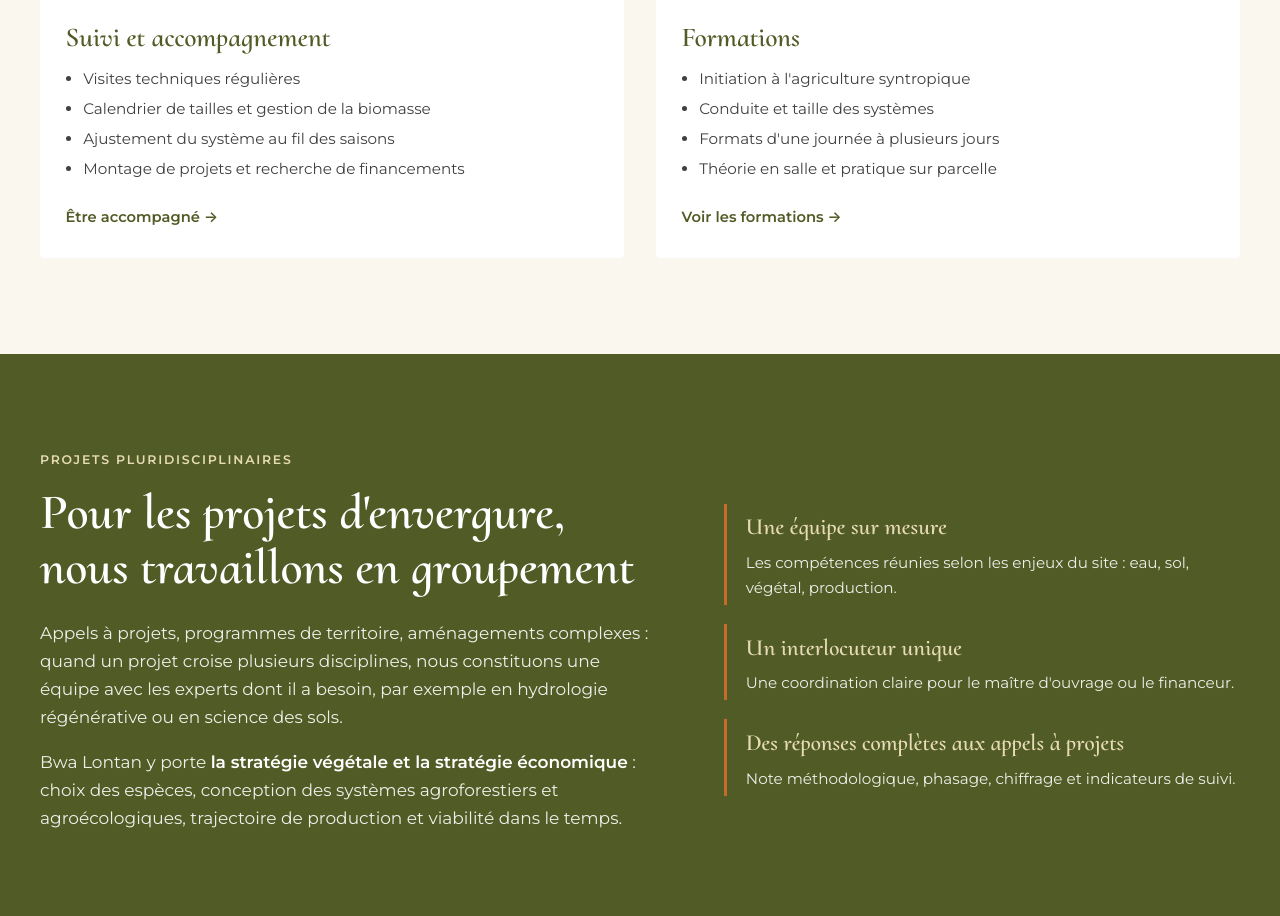
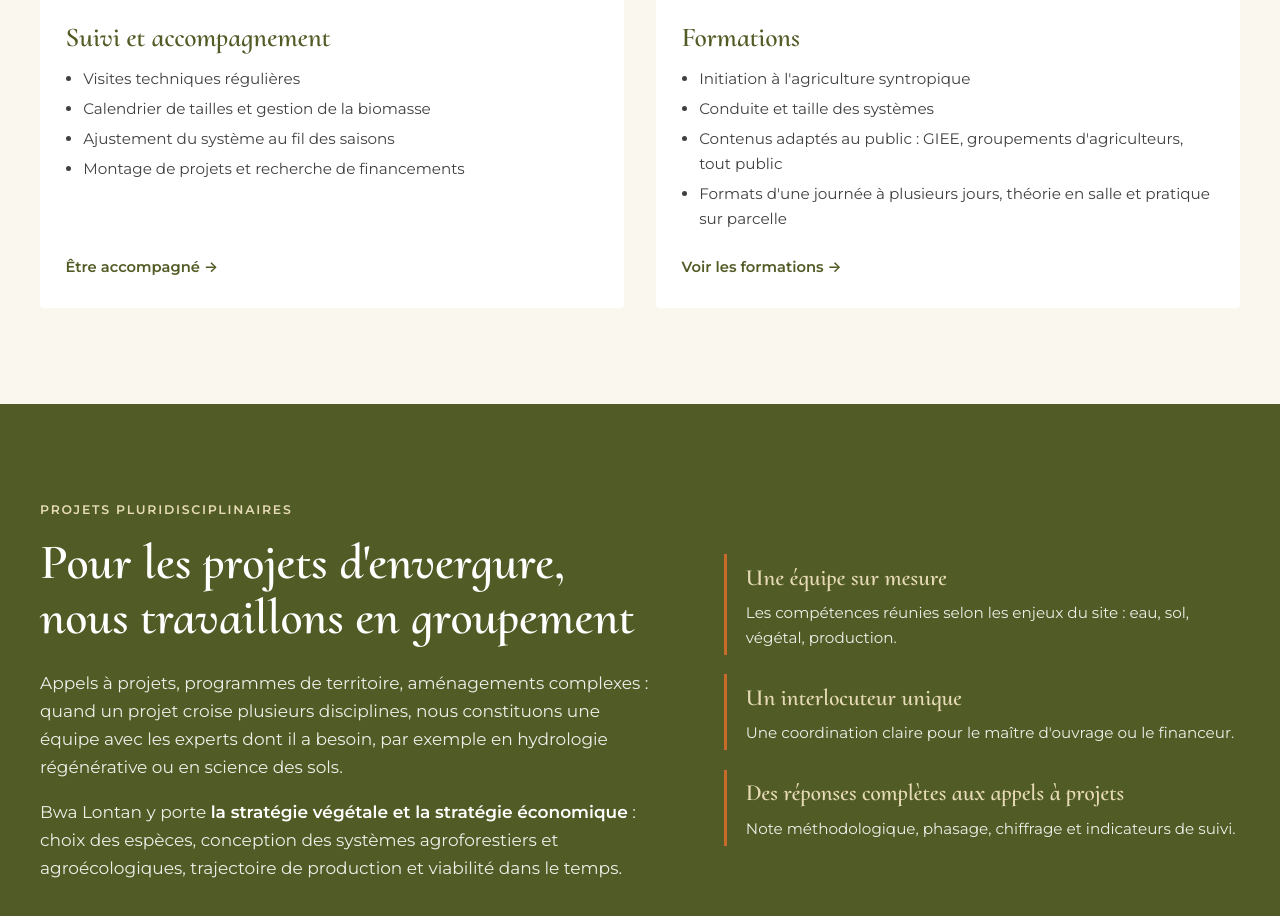
Before and after one commit to bwalontan/site-bwalontan, a plain HTML site: page index.html in a window 1280 px wide. Shown: the part 2549-3465 px from the top of the page. Drawn offline with Linux system fonts and the light colour scheme.

Commit message:
Formations adaptées au public
Co-Authored-By: Claude Opus 5.5 <noreply@anthropic.com>
Claude-Session: https://claude.ai/code/session_01E5dwHA4jkcmvAnokRCMsnH

```diff
--- a/index.html
+++ b/index.html
@@ -91,8 +91,8 @@
             <ul>
               <li>Initiation à l'agriculture syntropique</li>
               <li>Conduite et taille des systèmes</li>
-              <li>Formats d'une journée à plusieurs jours</li>
-              <li>Théorie en salle et pratique sur parcelle</li>
+              <li>Contenus adaptés au public : GIEE, groupements d'agriculteurs, tout public</li>
+              <li>Formats d'une journée à plusieurs jours, théorie en salle et pratique sur parcelle</li>
             </ul>
             <a class="more" href="#contact">Voir les formations</a>
           </div>
```
